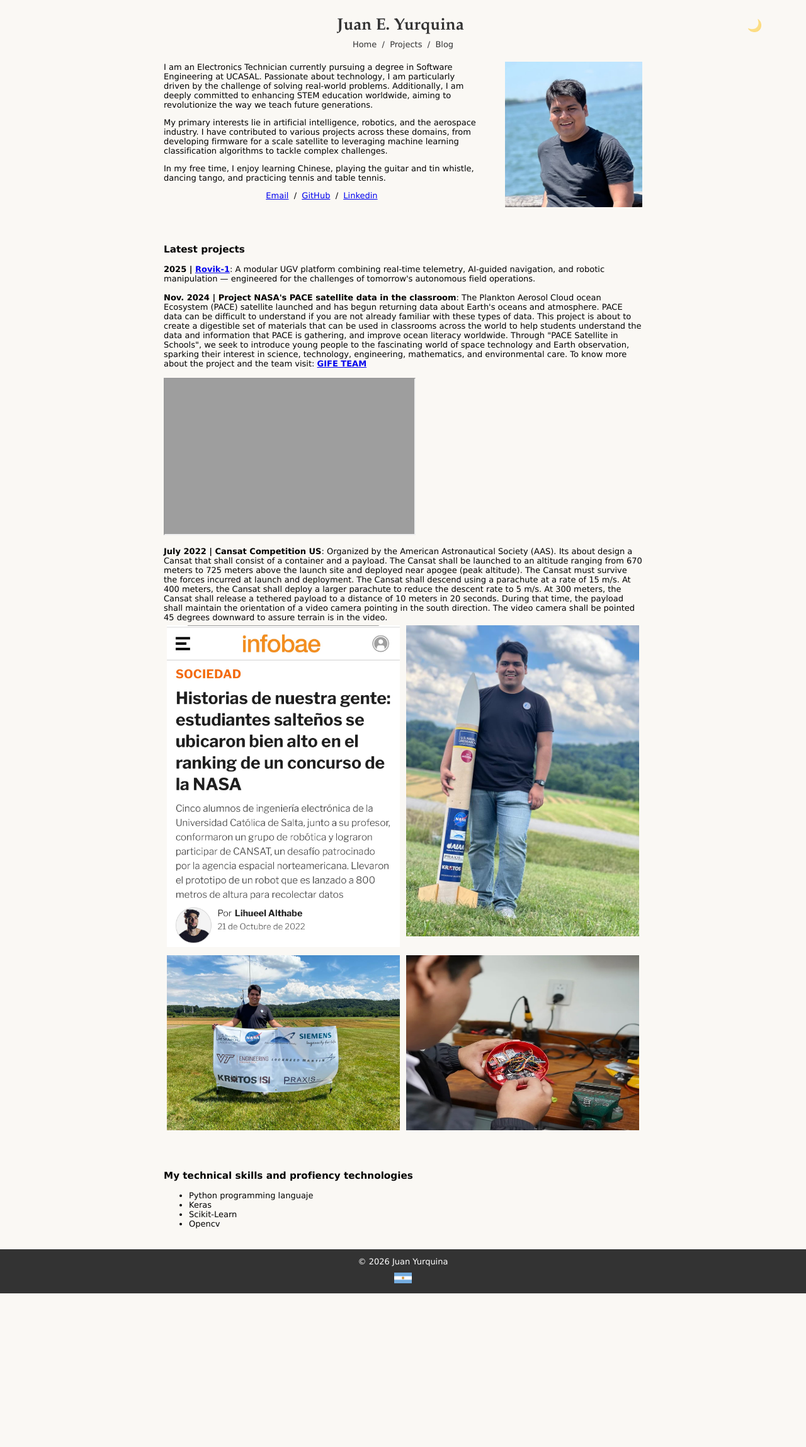
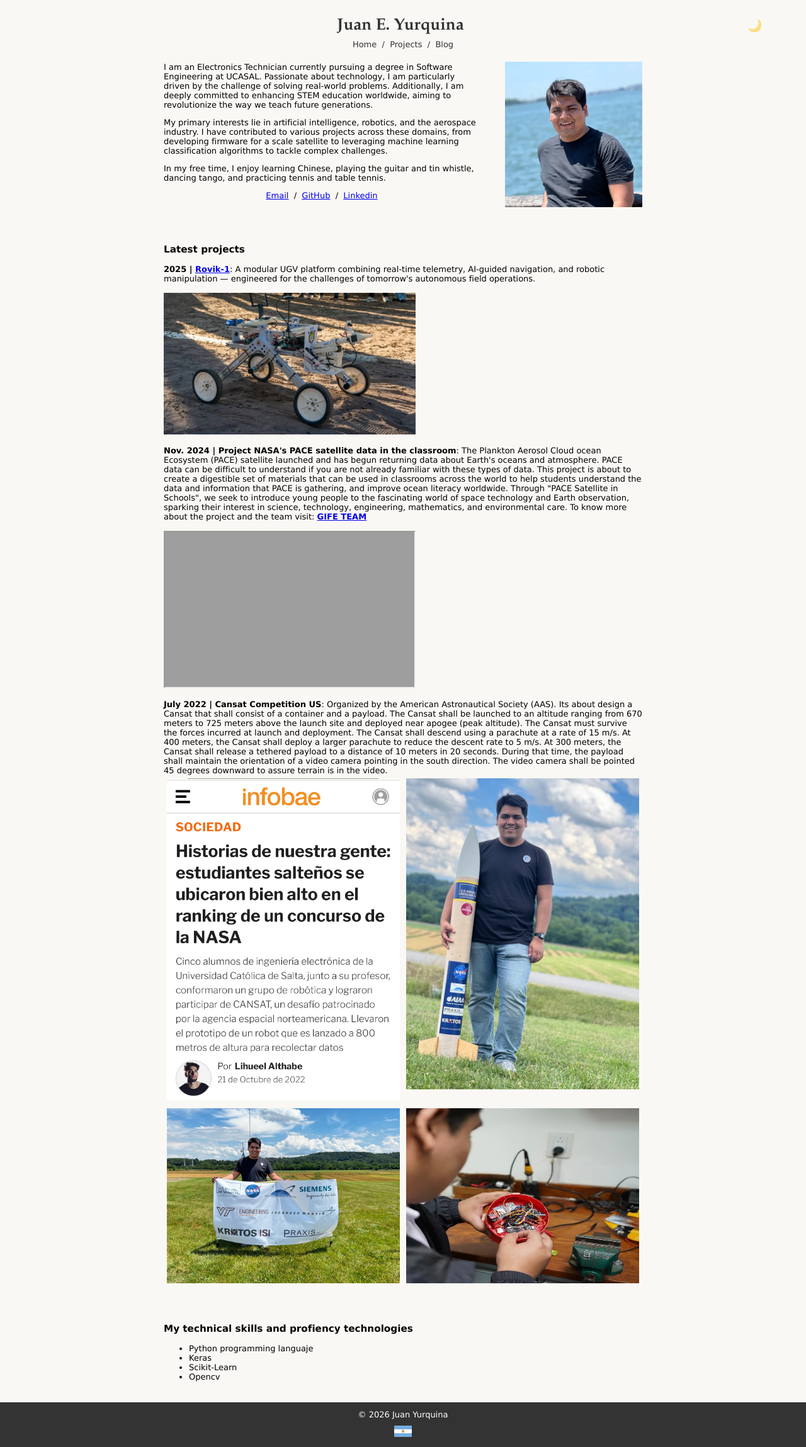
Before and after one commit to estebanjy/estebanjy.github.io, a Jekyll site: the page built from index.html, in a window 1280 px wide. Shown: the whole page at 63% size. Built offline with Jekyll 4.4.1, drawn with Linux system fonts in a browser that asks for light colours; before the commit the page ends 2054 px from its top, so only the background shows below that; grey boxes are pictures that could not be loaded.

Commit message:
add Rovik-1 image to homepage project description

```diff
--- a/index.html
+++ b/index.html
@@ -39,6 +39,9 @@ title: Home
               <td style="padding:20px;width:75%;vertical-align:middle">
                 <h3>Latest projects</h3>
                 <b>2025 | <a href="https://www.rovik1.com">Rovik-1</a></b>: A modular UGV platform combining real-time telemetry, AI-guided navigation, and robotic manipulation — engineered for the challenges of tomorrow's autonomous field operations.
+                <br>
+                <br>
+                <img src="images/rovik-1.webp" alt="Rovik-1 UGV" style="width:400px;max-width:100%;" loading="lazy">
                 <br>
                 <br>
                 <b>Nov. 2024 | Project NASA's PACE satellite data in the classroom</b>: The Plankton Aerosol Cloud ocean Ecosystem (PACE) satellite launched and has begun returning data about Earth's oceans and atmosphere. PACE data can be difficult to understand if you are not already familiar with these types of data. This project is about to create a digestible set of materials that can be used in classrooms across the world to help students understand the data and information that PACE is gathering, and improve ocean literacy worldwide. Through "PACE Satellite in Schools", we seek to introduce young people to the fascinating world of space technology and Earth observation, sparking their interest in science, technology, engineering, mathematics, and environmental care. To know more about the project and the team visit: <b><a href="https://www.spaceappschallenge.org/nasa-space-apps-2024/find-a-team/gife-team/?tab=details">GIFE TEAM</a></b>
```
